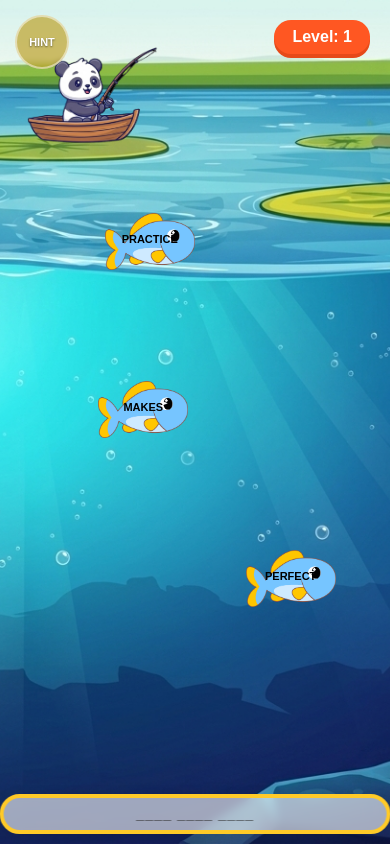
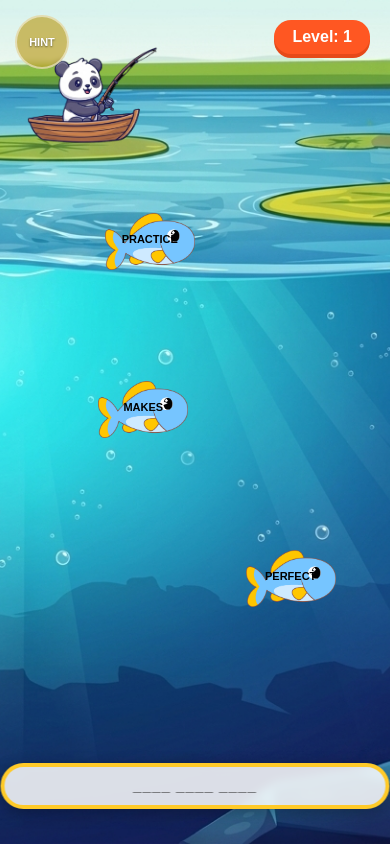
Before and after one commit to madhankumar26-git/game-fish, a plain HTML site: page index.html in a window 390 px wide. Drawn offline with Linux system fonts and the light colour scheme.

Commit message:
changes 2

```diff
--- a/index.html
+++ b/index.html
@@ -3,7 +3,7 @@
 <head>
     <meta charset="UTF-8">
     <meta name="viewport" content="width=device-width, initial-scale=1.0, maximum-scale=1.0, user-scalable=no">
-    <title>Proverb Quest - Darker Hint Button</title>
+    <title>Proverb Quest - Fixed Mobile View</title>
     <style>
         :root {
             --gold: #FFCA28;
@@ -11,7 +11,10 @@
             --orange: #FF5722;
         }
 
-        body, html {
+        /* Fix for mobile browser address bars */
+        html { height: -webkit-fill-available; }
+
+        body {
             margin: 0; padding: 0;
             overflow: hidden;
             font-family: 'Arial Rounded MT Bold', sans-serif;
@@ -21,11 +24,13 @@
             justify-content: center;
             align-items: center;
             height: 100vh;
+            height: -webkit-fill-available;
         }
 
         #game-canvas {
             width: 100vw;
             height: 100vh;
+            height: -webkit-fill-available;
             background-image: url('im.png');
             background-size: cover;
             background-repeat: no-repeat;
@@ -44,14 +49,12 @@
             }
         }
 
-        /* HINT BUTTON - Top Left, Small, and Semi-Transparent Darker Gold */
         #hint-btn {
             position: absolute;
             top: 20px;
             left: 20px;
             width: 55px;
             height: 55px;
-            /* CHANGE: Slightly darker amber/gold with opacity */
             background: rgba(183, 149, 11, 0.6);
             border: 2px solid rgba(255, 255, 255, 0.5);
             border-radius: 50%;
@@ -59,7 +62,7 @@
             font-size: 11px;
             color: white;
             cursor: pointer;
-            z-index: 150;
+            z-index: 200;
             display: flex;
             align-items: center;
             justify-content: center;
@@ -68,8 +71,6 @@
             -webkit-tap-highlight-color: transparent;
             transition: all 0.3s;
         }
-
-        #hint-btn:active { transform: scale(0.9); background: rgba(183, 149, 11, 0.9); }
 
         #level-badge {
             position: absolute;
@@ -81,7 +82,7 @@
             border-radius: 30px;
             font-size: 1rem;
             font-weight: 900;
-            z-index: 110;
+            z-index: 200;
             box-shadow: 0 4px 0 #E64A19;
         }
 
@@ -113,21 +114,23 @@
             padding-bottom: 5px; text-align: center;
         }
 
+        /* FIXED WORD BAR - Higher Z-index and safe bottom margin */
         #word-bar-container {
             position: absolute;
-            bottom: 15px;
+            bottom: 40px; /* Increased from 15px to be safe from phone gestures */
             left: 50%;
             transform: translateX(-50%);
-            background: rgba(255, 255, 255, 0.6);
+            background: rgba(255, 255, 255, 0.85); /* Slightly less transparent for better visibility */
             backdrop-filter: blur(5px);
             border: 4px solid var(--gold);
-            padding: 10px 20px;
+            padding: 12px 20px;
             border-radius: 40px;
             width: 85%;
             max-width: 750px;
-            z-index: 100;
+            z-index: 300; /* Highest priority */
             pointer-events: none;
-            box-shadow: 0 4px 15px rgba(0,0,0,0.1);
+            box-shadow: 0 4px 15px rgba(0,0,0,0.3);
+            display: block !important; /* Ensure it's not hidden */
         }
 
         #word-display {
@@ -136,11 +139,16 @@
             text-align: center;
             font-weight: 900;
             letter-spacing: 1px;
+            word-wrap: break-word;
         }
 
         @media (max-width: 600px) {
-            #word-bar-container { bottom: 10px; width: 92%; padding: 8px 12px; }
-            #word-display { font-size: 0.9rem; }
+            #word-bar-container {
+                bottom: 35px; /* Adjusting for mobile navigation bars */
+                width: 90%;
+                padding: 10px 15px;
+            }
+            #word-display { font-size: 0.95rem; line-height: 1.2; }
             #player { width: 45%; }
             .fish-bubble { width: 90px; height: 55px; font-size: 11px; }
             #hint-btn { width: 50px; height: 50px; top: 15px; left: 15px; }
@@ -148,11 +156,10 @@
 
         .hint-glow { filter: drop-shadow(0 0 15px #FFD700) brightness(1.2); z-index: 35; }
 
-        /* VICTORY MODAL */
         #victory-overlay {
             position: absolute; top: 0; left: 0; width: 100%; height: 100%;
             background: rgba(0,0,0,0.8); display: none;
-            justify-content: center; align-items: center; z-index: 200;
+            justify-content: center; align-items: center; z-index: 400;
         }
 
         #victory-card {
@@ -181,7 +188,7 @@
     <div id="pond"></div>
 
     <div id="word-bar-container">
-        <div id="word-display"></div>
+        <div id="word-display">Loading Proverb...</div>
     </div>
 
     <div id="victory-overlay">
@@ -235,7 +242,8 @@
     function animateFish(el) {
         let x = parseFloat(el.style.left);
         let speed = 0.04 + (Math.random() * 0.05);
-        setInterval(() => {
+        let interval = setInterval(() => {
+            if (!el.parentElement) { clearInterval(interval); return; }
             x += speed; if (x > 105) x = -15;
             el.style.left = x + '%';
         }, 20);
@@ -251,7 +259,6 @@
     function showHint(e) {
         e.stopPropagation();
         const btn = document.getElementById('hint-btn');
-        // CHANGE: Check opacity based on the darker gold background
         if(btn.style.opacity === "0.2") return;
         const target = game.proverbWords[game.step];
         document.querySelectorAll('.fish-bubble').forEach(f => {
@@ -299,6 +306,7 @@
             if (x > fLeft && x < fRight && y > fTop && y < fBottom) {
                 if (f.innerText === targetWord) {
                     f.style.transform = "scale(0)";
+                    setTimeout(() => f.remove(), 300);
                     game.step++;
                     updateUI();
                     if(game.step === game.proverbWords.length) finishLevel();
```
